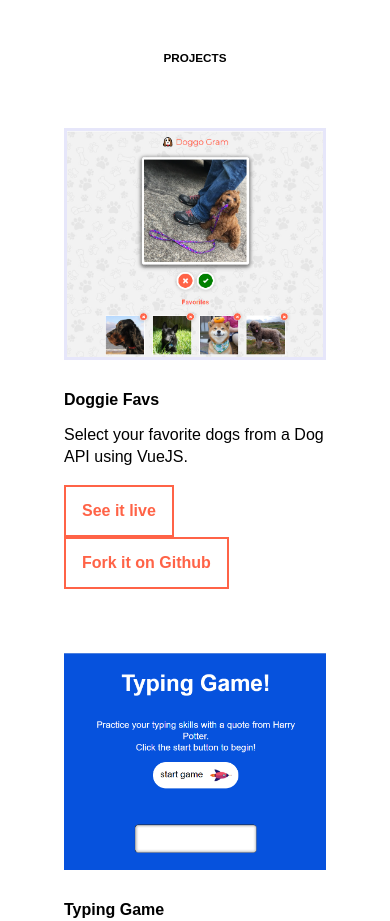
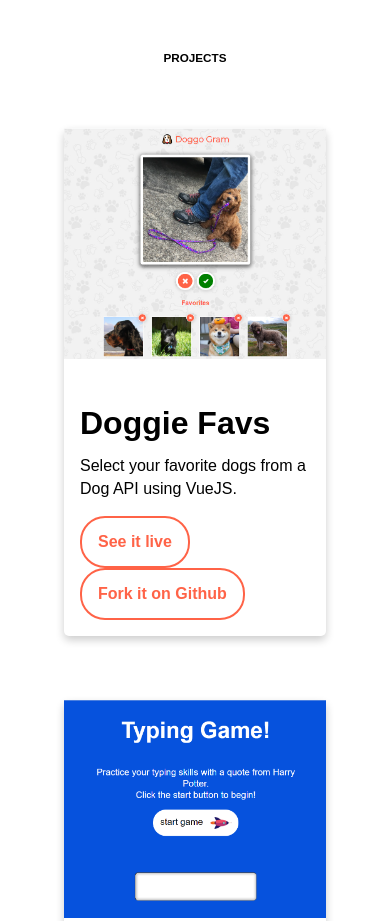
Before and after one commit to kastone/kastone.github.io, a plain HTML site: page index.html in a window 390 px wide. Shown: the part 2900-3821 px from the top of the page. Drawn offline with Linux system fonts and the light colour scheme.

Commit message:
Adding stacked card interface when viewport under 600px wide.

```diff
--- a/style.css
+++ b/style.css
@@ -237,6 +237,41 @@ footer{
     border-color: lavender;
 }
 
+@media (max-width: 600px){
+
+    /* article looks like card */
+    article {
+        box-shadow: 0 4px 8px 0 rgba(0,0,0,0.2);
+        transition: 0.3s;
+        border-radius: 5px; /* 5px rounded corners */
+    }
+
+    article a {
+        border-radius: 25px;
+    }
+
+    article h3 {
+        font-size: 2rem;
+    }
+
+    article:hover {
+        box-shadow: 0 8px 16px 0 rgba(0,0,0,0.2);
+    }
+
+    .article-text {
+        padding-left: 1rem;
+        padding-top: 3rem;
+        padding-bottom: 1rem;
+    }
+
+    .article-img{
+        margin-bottom: 0rem;
+        border: none;
+        width: 100%;
+        max-width: none;
+    }
+}
+
 @media (min-width: 800px){
     .about-container{
         display: flex;
```
